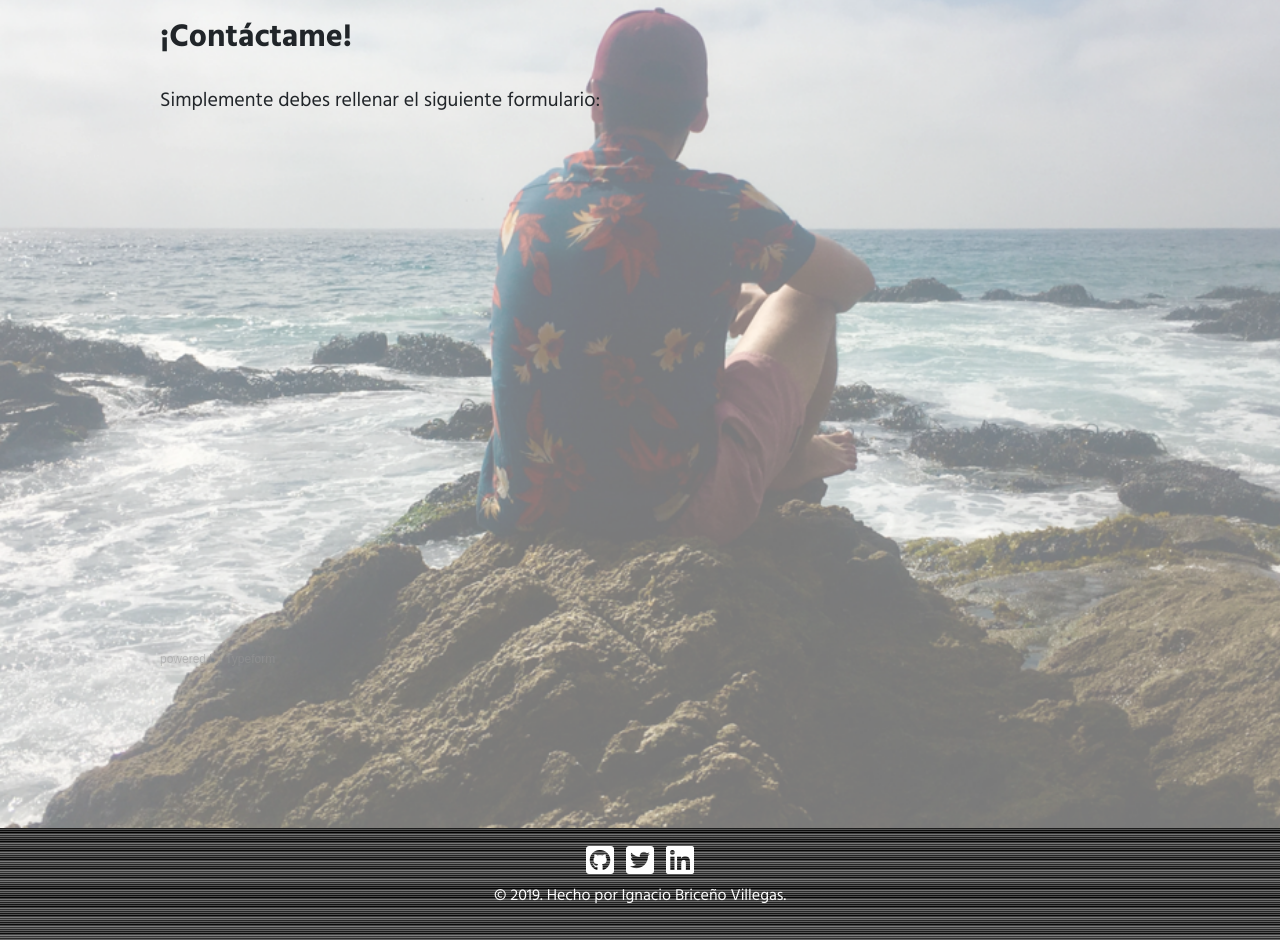
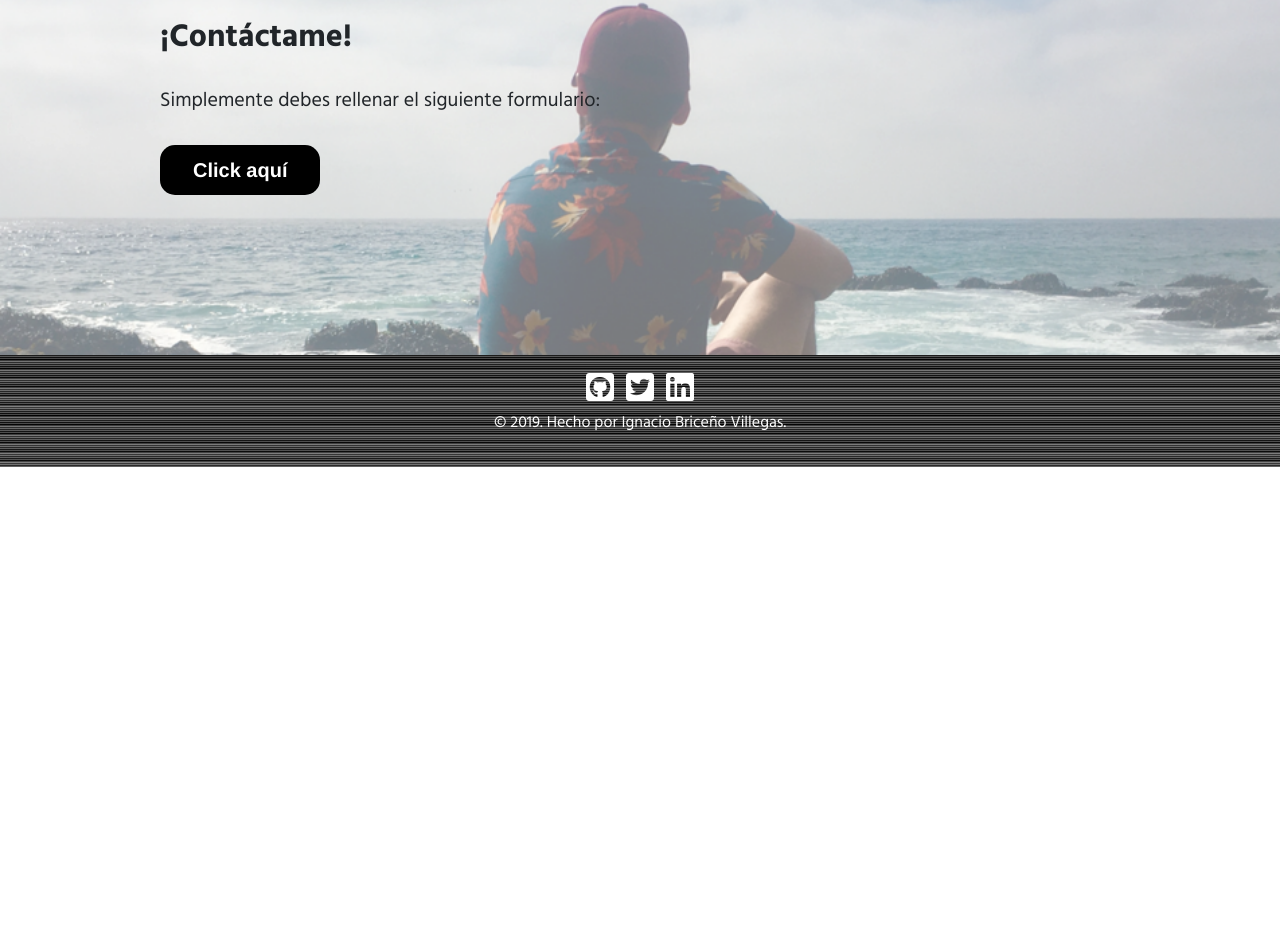
Before and after one commit to ignaciobriceno/portafolio, a plain HTML site: page index.html in a window 1280 px wide. Shown: the part 3583-4523 px from the top of the page. After the commit the page ends 4050 px from the top, so only its background shows below. Drawn offline with nearby package versions, Linux system fonts and the light colour scheme; a script that the page names is missing.

Commit message:
final final

```diff
--- a/index.html
+++ b/index.html
@@ -249,10 +249,9 @@
                 <div class="col-md-6">
                     <h2 class="py-3 font-weight-bold">¡Contáctame!</h2>
                     <h5 class="pt-2 pb-4">Simplemente debes rellenar el siguiente formulario:</h5>
-                     <div class="typeform-widget" data-url="https://ignaciobriceo.typeform.com/to/H37Xn5" style="width: 100%; height: 500px;"></div> <script> (function() { var qs,js,q,s,d=document, gi=d.getElementById, ce=d.createElement, gt=d.getElementsByTagName, id="typef_orm", b="https://embed.typeform.com/"; if(!gi.call(d,id)) { js=ce.call(d,"script"); js.id=id; js.src=b+"embed.js"; q=gt.call(d,"script")[0]; q.parentNode.insertBefore(js,q) } })() </script> <div style="font-family: Sans-Serif;font-size: 12px;color: #999;opacity: 0.5; padding-top: 5px;"> powered by <a href="https://admin.typeform.com/signup?utm_campaign=H37Xn5&utm_source=typeform.com-13834793-Basic&utm_medium=typeform&utm_content=typeform-embedded-poweredbytypeform&utm_term=ES" style="color: #999" target="_blank">Typeform</a> </div>
-                     <!--
+
                      <a class="typeform-share button" href="https://ignaciobriceo.typeform.com/to/H37Xn5" data-mode="drawer_right" style="display:inline-block;text-decoration:none;background-color:#000000;color:white;cursor:pointer;font-family:Helvetica,Arial,sans-serif;font-size:20px;line-height:50px;text-align:center;margin:0;height:50px;padding:0px 33px;border-radius:15px;max-width:100%;white-space:nowrap;overflow:hidden;text-overflow:ellipsis;font-weight:bold;-webkit-font-smoothing:antialiased;-moz-osx-font-smoothing:grayscale;" data-submit-close-delay="5" target="_blank">    Click aquí </a> <script> (function() { var qs,js,q,s,d=document, gi=d.getElementById, ce=d.createElement, gt=d.getElementsByTagName, id="typef_orm_share", b="https://embed.typeform.com/"; if(!gi.call(d,id)){ js=ce.call(d,"script"); js.id=id; js.src=b+"embed.js"; q=gt.call(d,"script")[0]; q.parentNode.insertBefore(js,q) } })() </script>
-                     -->
+
                 </div>
 
 
```
